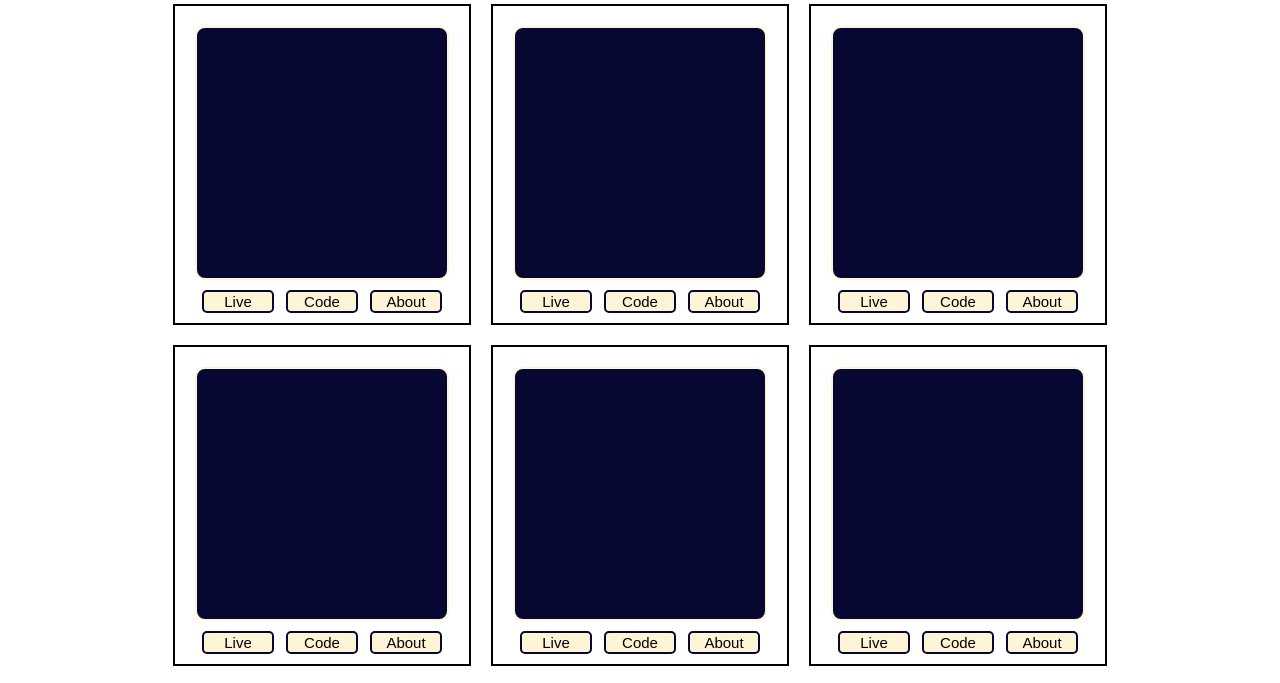
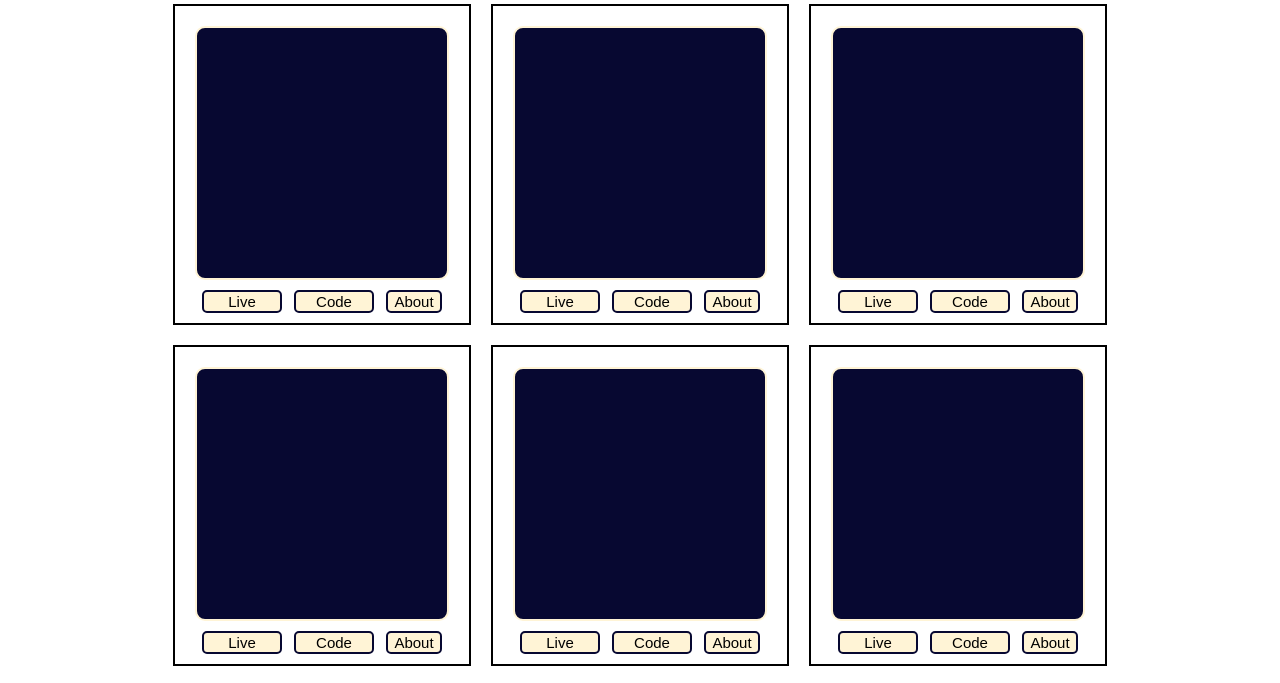
Before and after one commit to divyagit21/JavaScript-tasks, a plain HTML site: page index.html in a window 1280 px wide. Shown: the part 100-783 px from the top of the page. Drawn offline with Linux system fonts and the light colour scheme.

Commit message:
first commit

```diff
--- a/index.html
+++ b/index.html
@@ -1,4 +1,4 @@
-<!DOCTYPE html>
+<!-- <!DOCTYPE html>
 <html lang="en">
 
 <head>
@@ -13,7 +13,6 @@
     <div class="container">
     </div>
 
-    <!-- Modal / Task Card (Hidden initially) -->
     <div class="modal-overlay" id="modal-overlay">
         <div class="task-card">
             <h2 id="task-title">Task Details</h2>
@@ -26,4 +25,28 @@
     </script>
 </body>
 
+</html> -->
+
+<!DOCTYPE html>
+<html lang="en">
+<head>
+    <meta charset="UTF-8" />
+    <meta name="viewport" content="width=device-width, initial-scale=1" />
+    <title>JS Challenges</title>
+    <link rel="stylesheet" href="index.css" />
+</head>
+<body>
+    <div class="header">JS challenges</div>
+    <div class="container"></div>
+
+    <div class="modal-overlay" id="modal-overlay">
+        <div class="task-card">
+            <h2 id="task-title">Task Details</h2>
+            <button class="close-btn" id="close-btn">&times;</button>
+            <p id="task-description">This is the content of the task card.</p>
+        </div>
+    </div>
+
+    <script src="index.js" type="module"></script>
+</body>
 </html>
--- a/index.js
+++ b/index.js
@@ -1,11 +1,65 @@
+// import { tasks } from './tasks.js';
+
+// const aboutBtns = document.querySelectorAll('.about-btn');
+// const modalOverlay = document.getElementById('modal-overlay');
+// const closeBtn = document.getElementById('close-btn');
+// const body = document.querySelector('body');
+// const taskTitle = document.getElementById('task-title');
+// const taskDescription = document.getElementById('task-description');
+
+// const renderTasks = () => {
+//     const container = document.querySelector('.container');
+//     container.innerHTML = '';
+//     tasks.forEach((task, index) => {
+//         const taskCard = document.createElement('div');
+//         taskCard.classList.add('flex-box');
+//         taskCard.innerHTML = `
+//             <div class="box"></div>
+//             <div class="buttons">
+//                 <button>Live</button>
+//                 <button>Code</button>
+//                 <button class="about-btn" data-index="${index}">About</button>
+//             </div>
+//         `;
+
+//         container.appendChild(taskCard);
+//     });
+// };
+
+// // Display task details in the modal
+// const showTaskDetails = (taskIndex) => {
+//     const task = tasks[taskIndex];
+//     taskTitle.textContent = task.title;
+//     taskDescription.textContent = task.description;
+//     modalOverlay.style.display = 'flex';  // Show the modal
+// };
+
+// // Hide modal and reset body blur
+// const hideModal = () => {
+//     modalOverlay.style.display = 'none';  // Hide the modal
+//     // body.classList.remove('blur');  // Remove the blur effect
+// };
+
+// // Event listener for "About" buttons
+// document.addEventListener('click', (e) => {
+//     if (e.target && e.target.classList.contains('about-btn')) {
+//         const taskIndex = e.target.getAttribute('data-index');
+//         showTaskDetails(taskIndex);
+//     }
+// });
+
+// // Close button functionality
+// closeBtn.addEventListener('click', hideModal);
+
+// // Render tasks when the page loads
+// renderTasks();
+
 import { tasks } from './tasks.js';
 
-const aboutBtns = document.querySelectorAll('.about-btn');
 const modalOverlay = document.getElementById('modal-overlay');
 const closeBtn = document.getElementById('close-btn');
-const body = document.querySelector('body');
 const taskTitle = document.getElementById('task-title');
-const taskDescription = document.getElementById('task-description');
+// const taskDescription = document.getElementById('task-description');
 
 const renderTasks = () => {
     const container = document.querySelector('.container');
@@ -16,31 +70,30 @@ const renderTasks = () => {
         taskCard.innerHTML = `
             <div class="box"></div>
             <div class="buttons">
-                <button>Live</button>
-                <button>Code</button>
+                <a href="${task.liveUrl}" target="_blank" rel="noopener noreferrer">
+                    <button>Live</button>
+                </a>
+                <a href="${task.codeUrl}" target="_blank" rel="noopener noreferrer">
+                    <button>Code</button>
+                </a>
                 <button class="about-btn" data-index="${index}">About</button>
             </div>
         `;
-
         container.appendChild(taskCard);
     });
 };
 
-// Display task details in the modal
 const showTaskDetails = (taskIndex) => {
     const task = tasks[taskIndex];
     taskTitle.textContent = task.title;
     taskDescription.textContent = task.description;
-    modalOverlay.style.display = 'flex';  // Show the modal
+    modalOverlay.style.display = 'flex';
 };
 
-// Hide modal and reset body blur
 const hideModal = () => {
-    modalOverlay.style.display = 'none';  // Hide the modal
-    // body.classList.remove('blur');  // Remove the blur effect
+    modalOverlay.style.display = 'none';
 };
 
-// Event listener for "About" buttons
 document.addEventListener('click', (e) => {
     if (e.target && e.target.classList.contains('about-btn')) {
         const taskIndex = e.target.getAttribute('data-index');
@@ -48,8 +101,7 @@ document.addEventListener('click', (e) => {
     }
 });
 
-// Close button functionality
 closeBtn.addEventListener('click', hideModal);
 
-// Render tasks when the page loads
+// Render tasks on page load
 renderTasks();
--- a/tasks.js
+++ b/tasks.js
@@ -1,137 +1,137 @@
 export const tasks = [
   {
     title: "Drums",
-    live: "https://your-username.github.io/js-calculator/",
+    live: "./task1/index.html",
     code: "https://github.com/your-username/js-calculator"
   },
   {
     title: "Gradient Background Generator",
-    live: "https://your-username.github.io/js-todo/",
+    live: "./task2/index.html",
     code: "https://github.com/divyagit21/JavaScript-tasks/tree/master/task2"
   },
   {
     title: "Dice Roller",
-    live: "https://your-username.github.io/js-stopwatch/",
+    live: "./task3/index.html",
     code: "https://github.com/divyagit21/JavaScript-tasks/tree/master/task3"
   },
   {
     title: "Matching cards",
-    live: "https://your-username.github.io/js-digital-clock/",
+    live: "./task4/index.html",
     code: "https://github.com/divyagit21/JavaScript-tasks/tree/master/task4"
   },
   {
     title: "Drag drop",
-    live: "https://your-username.github.io/js-weather-app/",
+    live: "./task5/index.html",
     code: "https://github.com/divyagit21/JavaScript-tasks/tree/master/task5"
   },
   {
     title: "Stopwatch",
-    live: "https://your-username.github.io/js-quiz-app/",
+    live: "./task6/index.html",
     code: "https://github.com/divyagit21/JavaScript-tasks/tree/master/task6"
   },
   {
     title: "Scratch card",
-    live: "https://your-username.github.io/js-tip-calculator/",
+    live: "./task7/index.html",
     code: "https://github.com/divyagit21/JavaScript-tasks/tree/master/task8"
   },
   {
     title: "Tic Tac Toe",
-    live: "https://your-username.github.io/js-image-slider/",
+    live: "./task8/index.html",
     code: "https://github.com/divyagit21/JavaScript-tasks/tree/master/task9"
   },
   {
     title: "Cart",
-    live: "https://your-username.github.io/js-theme-toggle/",
+    live: "./task9/index.html",
     code: "https://github.com/divyagit21/JavaScript-tasks/tree/master/task10"
   },
   {
     title: "Search",
-    live: "https://your-username.github.io/js-palindrome-checker/",
+    live: "./task10/index.html",
     code: "https://github.com/divyagit21/JavaScript-tasks/tree/master/task11"
   },
   {
     title: "Search Highlighter",
-    live: "https://your-username.github.io/js-character-counter/",
+    live: "./task11/index.html",
     code: "https://github.com/divyagit21/JavaScript-tasks/tree/master/task12"
   },
   {
     title: "Color Picker",
-    live: "https://your-username.github.io/js-quote-generator/",
+    live: "./task12/index.html",
     code: "https://github.com/divyagit21/JavaScript-tasks/tree/master/task13"
   },
   {
     title: "Cart Filter",
-    live: "https://your-username.github.io/js-password-generator/",
+    live: "./task13/index.html",
     code: "https://github.com/divyagit21/JavaScript-tasks/tree/master/task14"
   },
   {
     title: "Tab switch",
-    live: "https://your-username.github.io/js-form-validator/",
+    live: "./task14/index.html",
     code: "https://github.com/divyagit21/JavaScript-tasks/tree/master/task15"
   },
   {
     title: "Progress",
-    live: "https://your-username.github.io/js-number-guessing-game/",
+    live: "./task15/index.html",
     code: "https://github.com/divyagit21/JavaScript-tasks/tree/master/task16"
   },
   {
     title: "Picture Information",
-    live: "https://your-username.github.io/js-tic-tac-toe/",
+    live: "./task16/index.html",
     code: "https://github.com/divyagit21/JavaScript-tasks/tree/master/task17"
   },
   {
     title: "Event Key Code",
-    live: "https://your-username.github.io/js-typing-speed/",
+    live: "./task17/index.html",
     code: "https://github.com/divyagit21/JavaScript-tasks/tree/master/task18"
   },
   {
     title: "Tool Tip",
-    live: "https://your-username.github.io/js-drum-kit/",
+    live: "./task18/index.html",
     code: "https://github.com/divyagit21/JavaScript-tasks/tree/master/task19"
   },
   {
     title: "Infinite Loading",
-    live: "https://your-username.github.io/js-accordion/",
+    live: "./task19/index.html",
     code: "https://github.com/divyagit21/JavaScript-tasks/tree/master/task20"
   },
   {
     title: "Arrow Toggle",
-    live: "https://your-username.github.io/js-tabs/",
+    live: "./task20/index.html",
     code: "https://github.com/divyagit21/JavaScript-tasks/tree/master/task21"
   },
   {
     title: "Dynamic Scroll",
-    live: "https://your-username.github.io/js-countdown/",
+    live: "./task21/index.html",
     code: "https://github.com/divyagit21/JavaScript-tasks/tree/master/task22"
   },
   {
     title: "Car Game",
-    live: "https://your-username.github.io/js-age-calculator/",
+    live: "./task22/index.html",
     code: "https://github.com/divyagit21/JavaScript-tasks/tree/master/task23"
   },
   {
     title: "Random Ball",
-    live: "https://your-username.github.io/js-weather-api/",
+    live: "./task23/index.html",
     code: "https://github.com/divyagit21/JavaScript-tasks/tree/master/task24"
   },
   {
     title: "Mouse Sprinkles",
-    live: "https://your-username.github.io/js-currency-converter/",
+    live: "./task24/index.html",
     code: "https://github.com/divyagit21/JavaScript-tasks/tree/master/task25"
   },
   {
     title: "Canvas",
-    live: "https://your-username.github.io/js-image-zoom/",
+    live: "./task25/index.html",
     code: "https://github.com/divyagit21/JavaScript-tasks/tree/master/task26"
   },
   {
     title: "Tags Input",
-    live: "https://your-username.github.io/js-scroll-top/",
+    live: "./task26/index.html",
     code: "https://github.com/divyagit21/JavaScript-tasks/tree/master/task27"
   },
   {
     title: "Alert Toaster",
-    live: "https://your-username.github.io/js-notes-app/",
+    live: "./task27/index.html",
     code: "https://github.com/divyagit21/JavaScript-tasks/tree/master/task28"
   },
 ];
```
